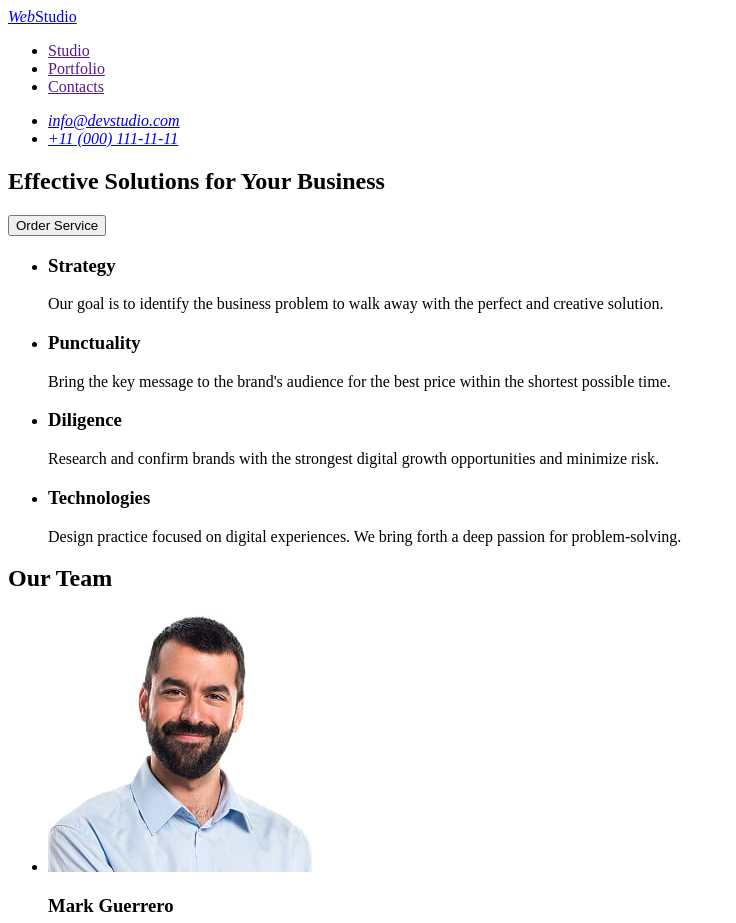
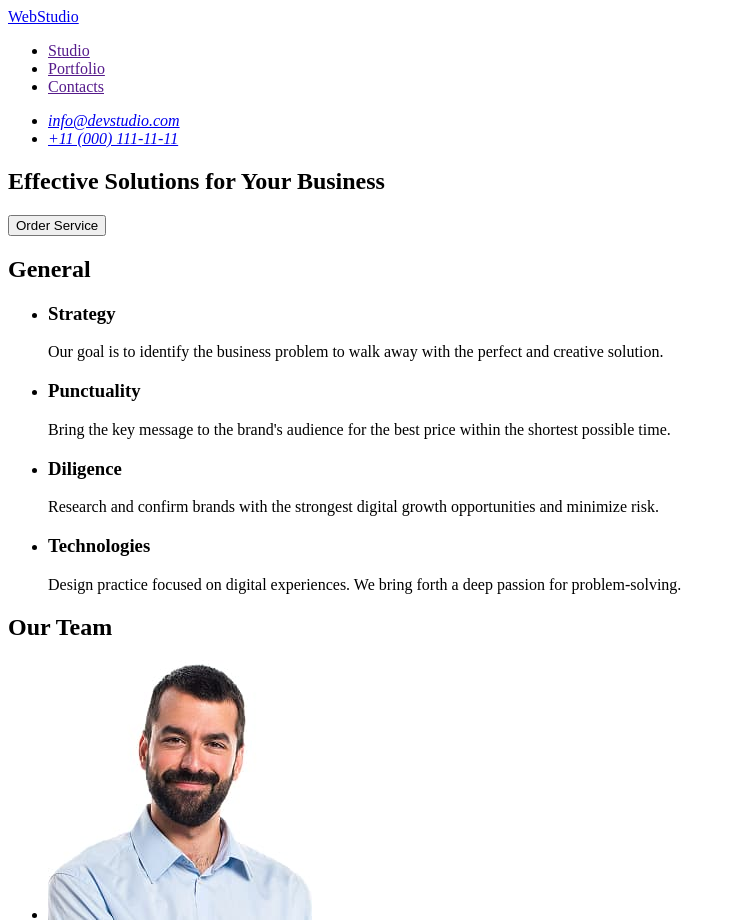
Before and after one commit to antifloodbot/goit-markup-hw-01, a plain HTML site: page index.html in a window 1280 px wide. Shown: the top 923 px of the page, without its empty margins (0-736 px from the left). Drawn offline with Linux system fonts and the light colour scheme.

Commit message:
refactoring

```diff
--- a/index.html
+++ b/index.html
@@ -10,7 +10,7 @@
     <!-- #region Top Line -->
     <header>
       <nav>
-        <a href="./index.html"><i>Web</i>Studio</a>
+        <a href="./index.html">WebStudio</a>
         <ul>
           <li><a href="">Studio</a></li>
           <li><a href="">Portfolio</a></li>
@@ -35,6 +35,7 @@
       <!-- #endregion -->
       <!-- #region Section 1 -->
       <section>
+        <h2>General</h2>
         <ul>
           <li>
             <h3>Strategy</h3>
@@ -116,7 +117,7 @@
       <!-- #endregion -->
     </main>
     <footer>
-      <h2><i>Web</i>Studio</h2>
+      <a href="./index.html">WebStudio</a>
       <p>
         Increase the flow of customers and sales for your business with digital
         marketing & growth solutions.
```
